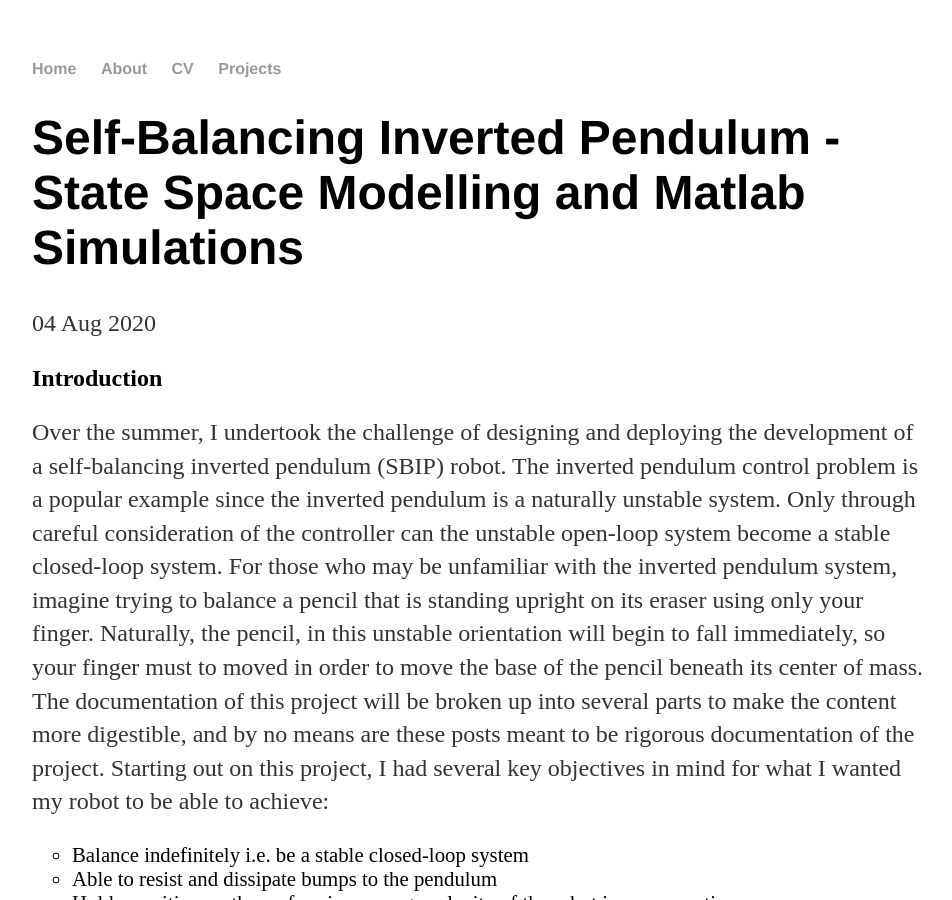
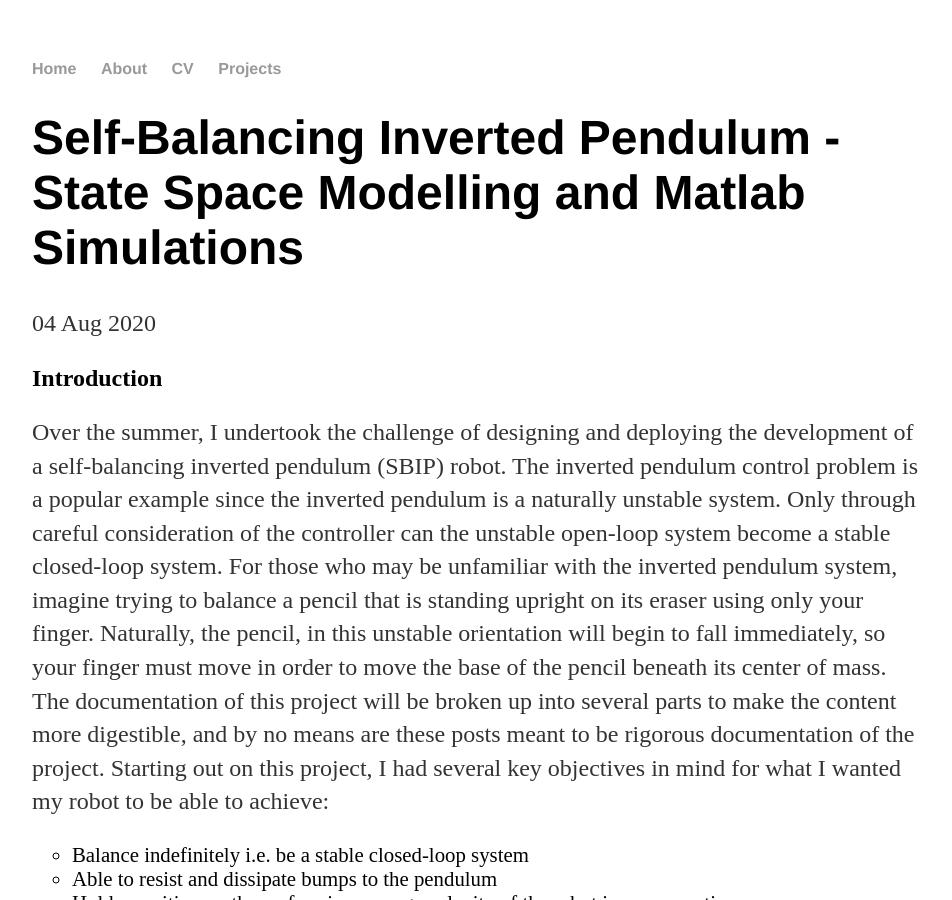
Before and after one commit to MalcolmHodgins/MalcolmHodgins.github.io, a Jekyll site: the page built from _posts/2020-08-04-SBIP Modelling.md, in a window 1280 px wide and 900 px high. Shown: the whole window, without its empty margins (160-1112 px from the left). Built offline with Jekyll 4.4.1, drawn with Linux system fonts in a browser that asks for light colours.

Commit message:
Update 2020-08-04-SBIP Modelling.md

```diff
--- a/_posts/2020-08-04-SBIP Modelling.md
+++ b/_posts/2020-08-04-SBIP Modelling.md
@@ -5,7 +5,7 @@ date: 2020-08-04
 ---
 <h2> Introduction </h2>
 <p>
-Over the summer, I undertook the challenge of designing and deploying the development of a self-balancing inverted pendulum (SBIP) robot. The inverted pendulum control problem is a popular example since the inverted pendulum is a naturally unstable system. Only through careful consideration of the controller can the unstable open-loop system become a stable closed-loop system. For those who may be unfamiliar with the inverted pendulum system, imagine trying to balance a pencil that is standing upright on its eraser using only your finger. Naturally, the pencil, in this unstable orientation will begin to fall immediately, so your finger must to moved in order to move the base of the pencil beneath its center of mass. The documentation of this project will be broken up into several parts to make the content more digestible, and by no means are these posts meant to be rigorous documentation of the project. Starting out on this project, I had several key objectives in mind for what I wanted my robot to be able to achieve:
+Over the summer, I undertook the challenge of designing and deploying the development of a self-balancing inverted pendulum (SBIP) robot. The inverted pendulum control problem is a popular example since the inverted pendulum is a naturally unstable system. Only through careful consideration of the controller can the unstable open-loop system become a stable closed-loop system. For those who may be unfamiliar with the inverted pendulum system, imagine trying to balance a pencil that is standing upright on its eraser using only your finger. Naturally, the pencil, in this unstable orientation will begin to fall immediately, so your finger must move in order to move the base of the pencil beneath its center of mass. The documentation of this project will be broken up into several parts to make the content more digestible, and by no means are these posts meant to be rigorous documentation of the project. Starting out on this project, I had several key objectives in mind for what I wanted my robot to be able to achieve:
 </p>
 
 <ul class="posts">
```
